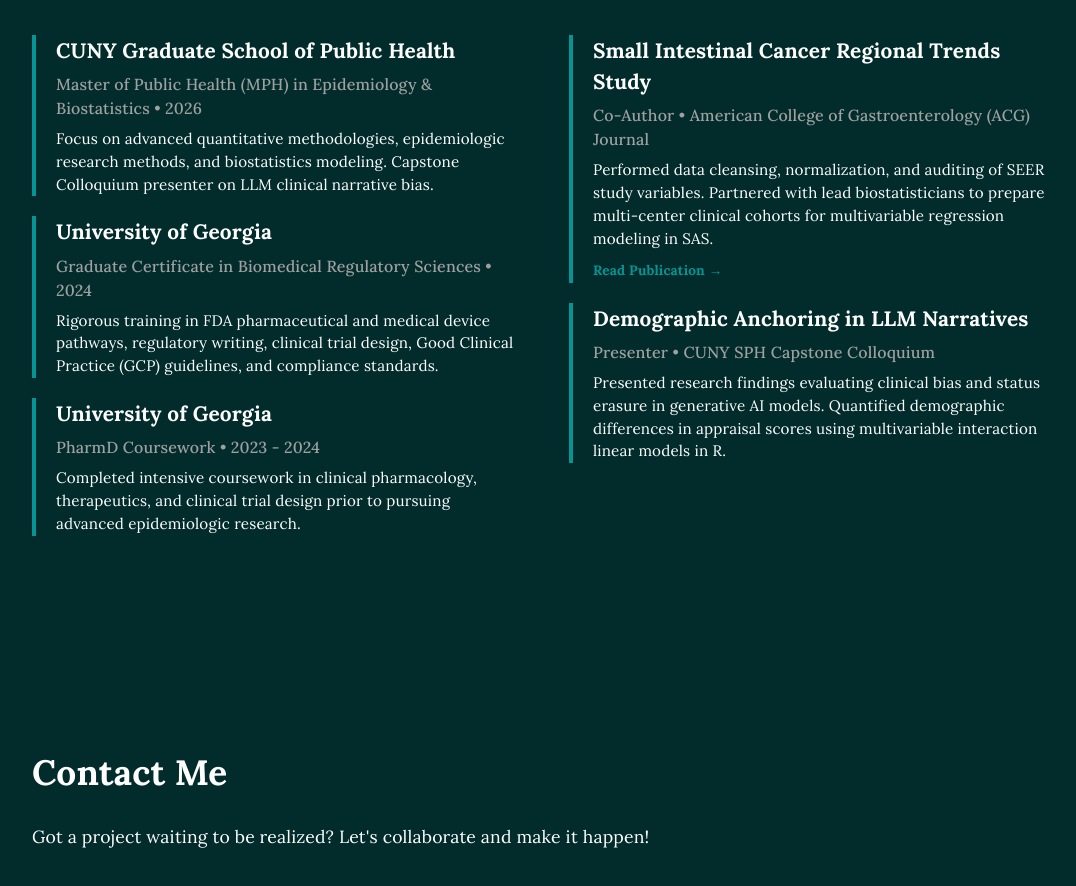
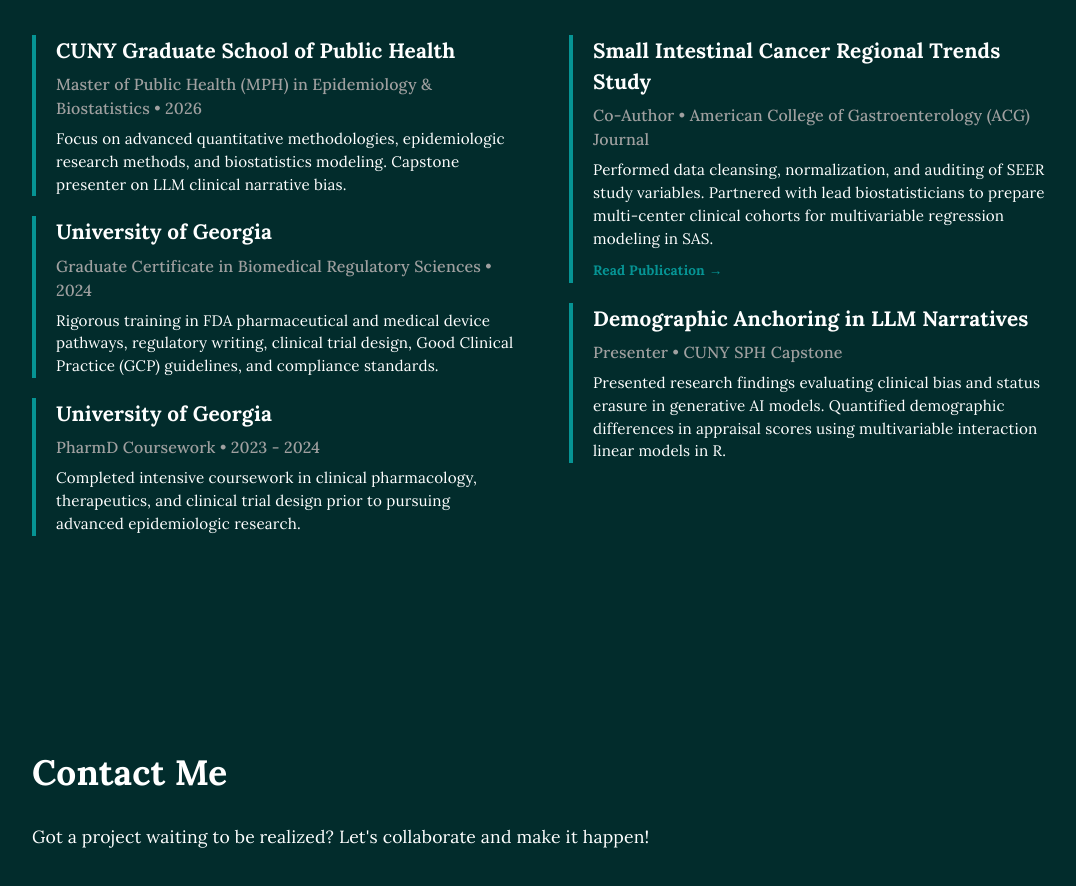
Before and after one commit to shreyuumapathy/shreyuumapathy.github.io, a React (Create React App) app: page / in a window 1280 px wide. Shown: the part 5220-6106 px from the top of the page, without its empty margins (96-1172 px from the left). Built offline with nearby package versions, Linux system fonts and the light colour scheme.

Commit message:
Update Education: rename Capstone Colloquium to Capstone

```diff
--- a/src/components/Education.tsx
+++ b/src/components/Education.tsx
@@ -13,7 +13,7 @@
           <div className="education-card">
             <h3>CUNY Graduate School of Public Health</h3>
             <h4>Master of Public Health (MPH) in Epidemiology & Biostatistics • 2026</h4>
-            <p>Focus on advanced quantitative methodologies, epidemiologic research methods, and biostatistics modeling. Capstone Colloquium presenter on LLM clinical narrative bias.</p>
+            <p>Focus on advanced quantitative methodologies, epidemiologic research methods, and biostatistics modeling. Capstone presenter on LLM clinical narrative bias.</p>
           </div>
 
           <div className="education-card">
@@ -71,7 +71,7 @@
 
           <div className="publication-card">
             <h3>Demographic Anchoring in LLM Narratives</h3>
-            <h4>Presenter • CUNY SPH Capstone Colloquium</h4>
+            <h4>Presenter • CUNY SPH Capstone</h4>
             <p>Presented research findings evaluating clinical bias and status erasure in generative AI models. Quantified demographic differences in appraisal scores using multivariable interaction linear models in R.</p>
           </div>
         </div>
```
